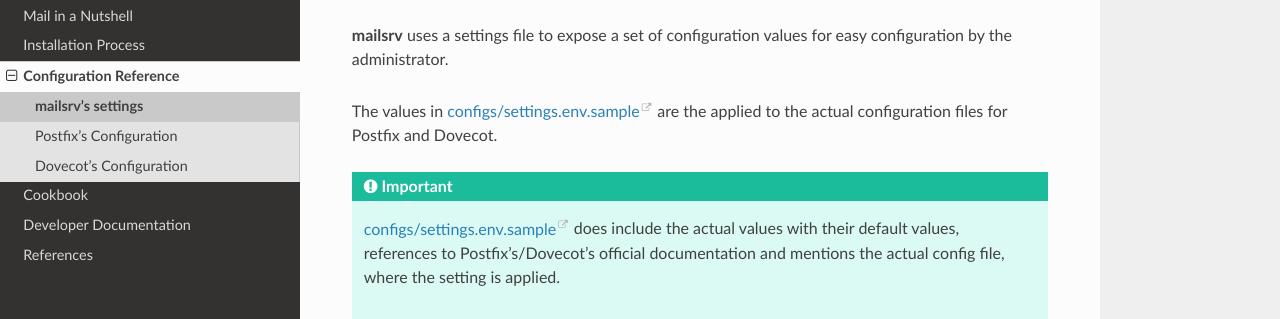
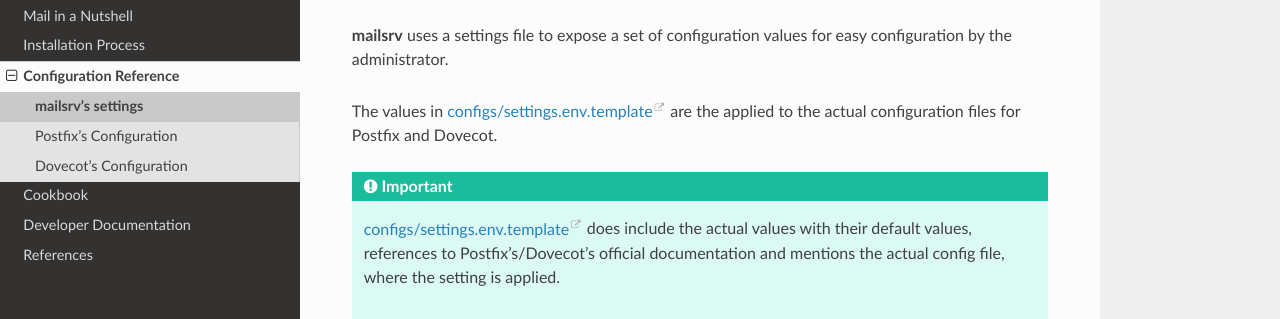
Before and after one commit to Mischback/mailsrv, a Sphinx documentation site: the page built from docs/source/configuration/mailsrv_settings.rst, in a window 1280 px wide. Shown: the part 136-455 px from the top of the page. Built offline with Sphinx 7.4.7 and the Read the Docs theme 2.0.0, drawn with Linux system fonts in a browser that asks for light colours.

Commit message:
Apply changes in documentation

```diff
--- a/docs/source/configuration/mailsrv_settings.rst
+++ b/docs/source/configuration/mailsrv_settings.rst
@@ -5,11 +5,11 @@
 **mailsrv** uses a settings file to expose a set of configuration values for
 easy configuration by the administrator.
 
-The values in :source:`configs/settings.env.sample` are the applied to the
+The values in :source:`configs/settings.env.template` are the applied to the
 actual configuration files for Postfix and Dovecot.
 
 .. important::
-   :source:`configs/settings.env.sample` does include the actual values with
+   :source:`configs/settings.env.template` does include the actual values with
    their default values, references to Postfix's/Dovecot's official
    documentation and mentions the actual config file, where the setting is
    applied.
--- a/docs/source/configuration/postfix.rst
+++ b/docs/source/configuration/postfix.rst
@@ -14,7 +14,7 @@
    particular order, as Postfix will read the whole file during startup.
 
 .. important::
-   :source:`configs/postfix/main.cf.sample` does include the actual settings
+   :source:`configs/postfix/main.cf.template` does include the actual settings
    aswell as documentation of each setting with its references.
 
    It is not duplicated here, please see :issue:`38`.
@@ -27,7 +27,7 @@
 Postfix's ``master.cf`` defines which (sub) services of Postfix are launched.
 
 .. important::
-   :source:`configs/postfix/master.cf.sample` does include the actual settings.
+   :source:`configs/postfix/master.cf.template` does include the actual settings.
 
    :issue:`38` will consider this file aswell. See :issue:`17` aswell, as this
    will likely adjust Postfix's service configuration.
--- a/docs/source/cookbook/ip_dns.rst
+++ b/docs/source/cookbook/ip_dns.rst
@@ -34,7 +34,7 @@
 *Postfix* already provides the required configuration items to ensure the
 desired behaviour.
 
-**mailsrv** exposes them through :source:`configs/settings.env.sample`.
+**mailsrv** exposes them through :source:`configs/settings.env.template`.
 
 
 Method 1
--- a/docs/source/developer/development_setup.rst
+++ b/docs/source/developer/development_setup.rst
@@ -41,7 +41,7 @@
 
   mailsrv/
     .github/                 # utility files for GitHub, including workflows
-    configs/                 # the actual configuration samples
+    configs/                 # the actual configuration templates
     docs/                    # documentation sources for Sphinx
     requirements/            # requirments files to be used with pip
     util/                    # utility scripts
```
Also changed, not shown: 2 other files.
